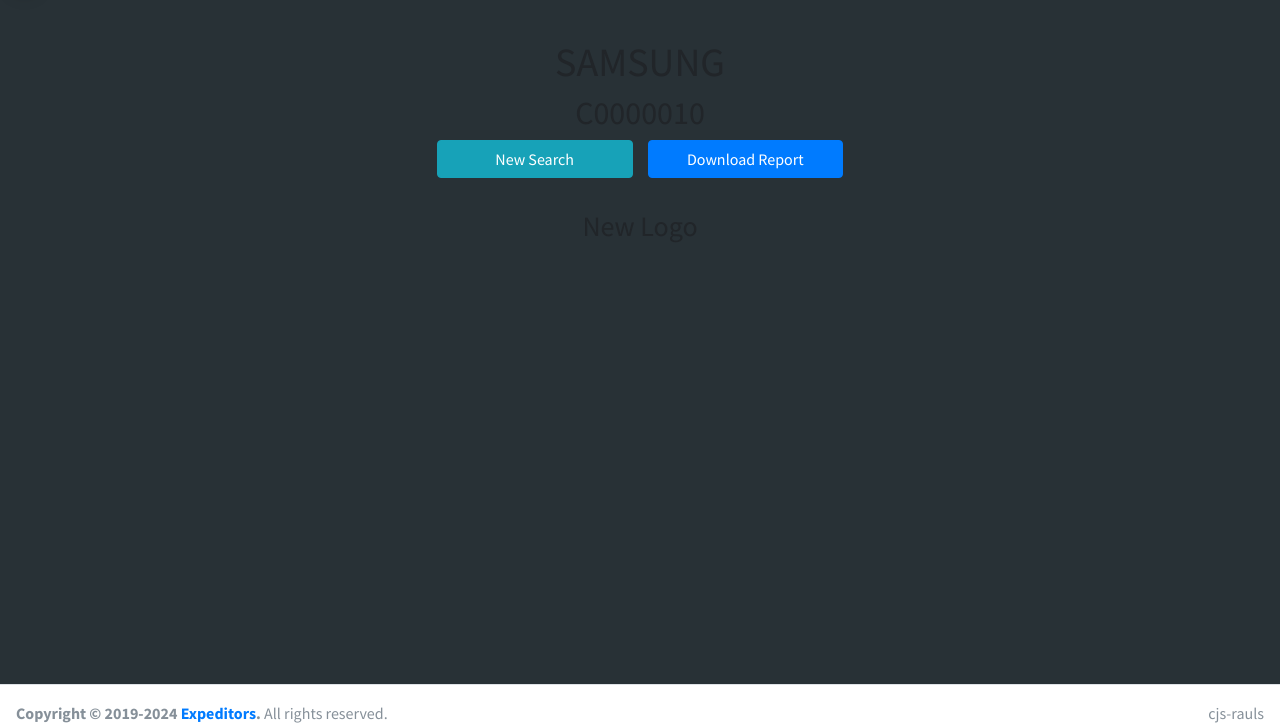
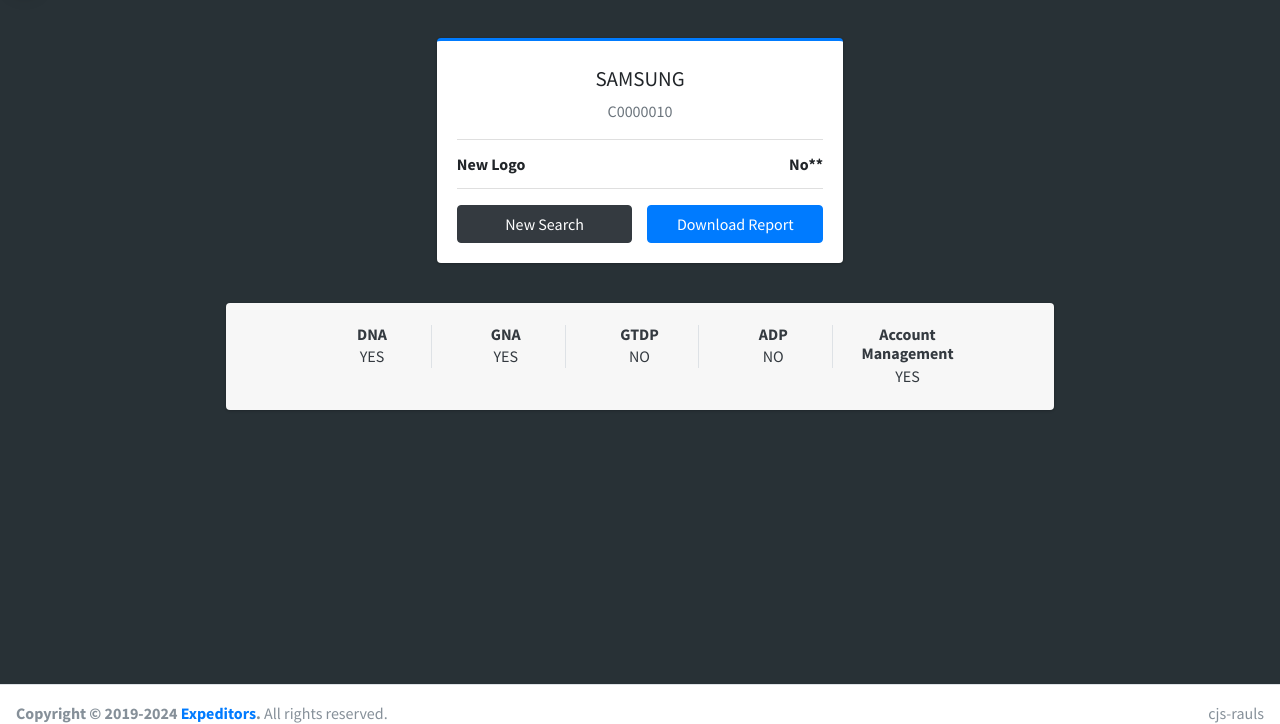
Before and after one commit to raul-sandoval/gso, a Flask app: page /discovery_toolkit/dashboard in a window 1280 px wide. Shown: the part 59-783 px from the top of the page. Run offline with Flask 2, Linux system fonts and the light colour scheme; some libraries are stand-ins or nearby versions.

Commit message:
update: add account management level badges

```diff
--- a/webapps/templates/discovery_toolkit/dashboard.html
+++ b/webapps/templates/discovery_toolkit/dashboard.html
@@ -9,29 +9,68 @@
 {% endblock %}
 
 {% block content %}
-<div class="row">
-  <div class="col-12 text-center">
-    <h1 class="text-bolder">SAMSUNG</h1>
-    <h2 class="text-bolder">C0000010</h2>
-  </div>
-  <div class="col-12 text-center">
-    <div class="row justify-content-center">
-        <div class="col-2">
-          <a href="{{ url_for('discovery_toolkit.index') }}" class="btn btn-info btn-block">New Search</a>
+<div class="row justify-content-center">
+  <div class="col-4">
+    <!-- Profile Image -->
+    <div class="card card-primary card-outline">
+      <div class="card-body box-profile">
+        <h1 class="profile-username text-center">SAMSUNG</h1>
+        <p class="text-muted text-center">C0000010</p>
+        <ul class="list-group list-group-unbordered mb-3">
+          <li class="list-group-item"><b>New Logo</b> <b class="float-right">No**</b></li>
+        </ul>
+        <div class="row justify-content-center">
+          <div class="col-6">
+            <a href="{{ url_for('discovery_toolkit.index') }}" class="btn btn-dark btn-block">New Search</a>
+          </div>
+          <div class="col-6">
+            <a href="{{ url_for('discovery_toolkit.index') }}" class="btn btn-primary btn-block">Download Report</a>
+          </div>
         </div>
-        <div class="col-2">
-          <a href="{{ url_for('discovery_toolkit.index') }}" class="btn btn-primary btn-block">Download Report</a>
-        </div>
+      </div>
     </div>
   </div>
 </div>
 
-<div class="row mt-4">
-  <div class="col-12 text-center">
-    <h2 class="text-bolder mt-6">
-    <h3 class="text-bolder">New Logo</h3>
-    <h4 class="text-bolder">{{response.is_new_logo}}</h4>
-    </h2>
+<!-- Account management level -->
+<div class="row mt-4 justify-content-center">
+  <div class="col-8">
+    <div class="card">
+      <div class="card-footer">
+        <div class="row justify-content-center">
+          <div class="col-sm-2 col-6">
+            <a href="{{ url_for('discovery_toolkit.index') }}" class="text-dark description-block border-right">
+              <h5 class="description-header">DNA</h5>
+              <span class="description-text">Yes</span>
+            </a>
+          </div>
+          <div class="col-sm-2 col-6">
+            <a href="{{ url_for('discovery_toolkit.index') }}" class="text-dark description-block border-right">
+              <h5 class="description-header">GNA</h5>
+              <span class="description-text">Yes</span>
+            </a>
+          </div>
+          <div class="col-sm-2 col-6">
+            <a href="{{ url_for('discovery_toolkit.index') }}" class="text-dark description-block border-right">
+              <h5 class="description-header">GTDP</h5>
+              <span class="description-text">No</span>
+            </a>
+          </div>
+          <div class="col-sm-2 col-6">
+            <a href="{{ url_for('discovery_toolkit.index') }}" class="text-dark description-block border-right">
+              <h5 class="description-header">ADP</h5>
+              <span class="description-text">No</span>
+            </a>
+          </div>
+          <div class="col-sm-2 col-6">
+            <a href="{{ url_for('discovery_toolkit.index') }}" class="text-dark description-block">
+              <h5 class="description-header">Account Management</h5>
+              <span class="description-text">Yes</span>
+            </a>
+          </div>
+        </div>
+      </div>
+    </div>
   </div>
 </div>
 
```
